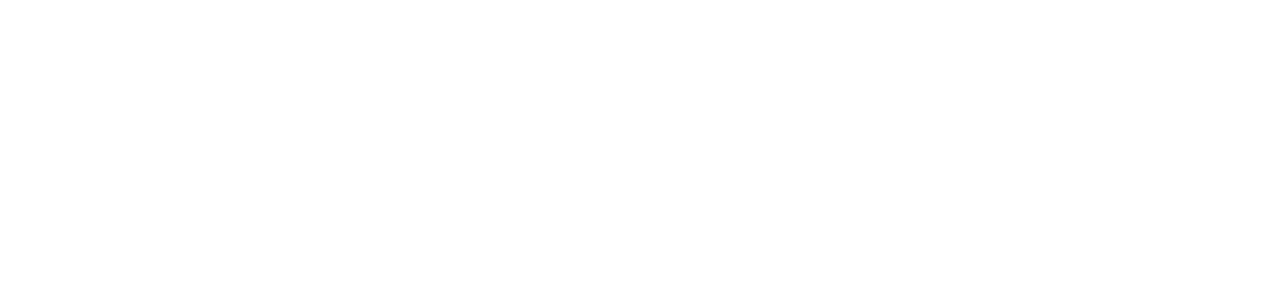
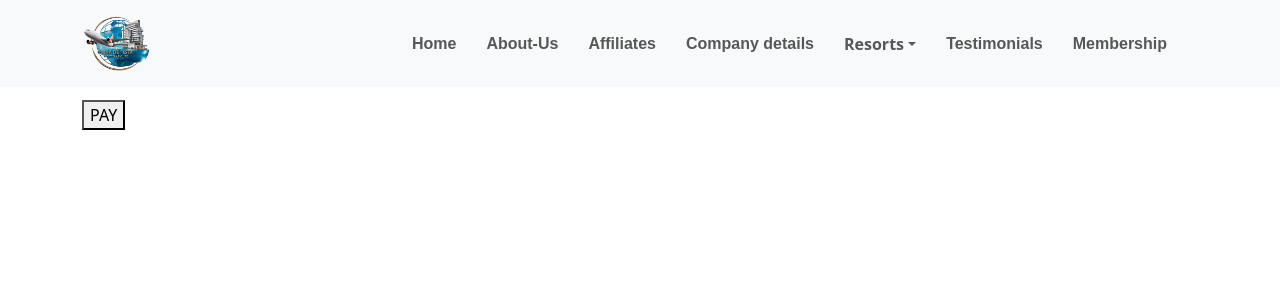
Before and after one commit to SourabhKanolkar/Zeba-website, a React (Vite) app: page /payment-page in a window 1280 px wide. Before the commit this address had no page. Shown: the top 300 px of the page. Built offline with nearby package versions, Linux system fonts and the light colour scheme.

Commit message:
payment test

```diff
--- a/index.html
+++ b/index.html
@@ -19,6 +19,7 @@
     <div id="root"></div>
 
     <script src="https://cdn.jsdelivr.net/npm/bootstrap@5.3.3/dist/js/bootstrap.bundle.min.js" integrity="sha384-YvpcrYf0tY3lHB60NNkmXc5s9fDVZLESaAA55NDzOxhy9GkcIdslK1eN7N6jIeHz" crossorigin="anonymous"></script>
+    <script src="https://checkout.razorpay.com/v1/checkout.js"></script>
     <script type="module" src="/src/main.jsx"></script>
   </body>
 </html>
--- a/src/App.jsx
+++ b/src/App.jsx
@@ -13,7 +13,7 @@
 import InternationalResort from './components/InternationalResort'
 import Membership from './components/Membership'
 import InternationalDet from './components/InternationalDet'
-import Test from './components/Test'
+import Payment from './components/Payment'
 
 import CompanyDetails from './components/CompanyDetails'
 import { BrowserRouter as Router, Routes, Route,Navigate } from 'react-router-dom';
@@ -44,7 +44,8 @@
       <Route path='/international' element={<InternationalResort />}></Route>
       <Route path="/internationalresorts/:id" element={<InternationalDet />} />
       <Route path='/membership' element={<Membership/>}></Route>
-      <Route path='/test' element={<Test />}></Route>
+      <Route path='/payment-page' element={<Payment />}></Route>
+
 
 
     </Routes>
--- /dev/null
+++ b/src/components/Payment.jsx
@@ -0,0 +1,51 @@
+import React from 'react'
+import Navbar from './Navbar'
+import { useState } from 'react'
+
+export default function Payment() {
+    const [displayRazorpay, setDisplayRazorpay] = useState(false);
+
+    const handleCreateOrder = async () => {
+        const options = {
+            key: 'rzp_test_YA455skRKjapj5', // Replace with your Razorpay API key
+            amount: '101', // amount in the smallest unit of currency
+            currency: 'INR',
+            name: 'Your Company Name',
+            description: 'Test transaction',
+            image: '',
+            handler: function (response) {
+                // handle payment response
+                console.log(response);
+            },
+            prefill: {
+                name: 'John Doe',
+                email: 'johndoe@example.com',
+                contact: '9999999999',
+            },
+            notes: {
+                address: 'Razorpay Corporate Office',
+            },
+            theme: {
+                color: '#61dafb',
+            },
+        };
+
+        const paymentObject = new window.Razorpay(options);
+        paymentObject.open();
+    };
+
+    return (
+        <>
+            <Navbar />
+            <section id='paymentPage-section' style={{marginTop:"100px"}}>
+                <div className="container">
+                    <div className="row">
+                        <div className="col-md-12">
+                            <button onClick={handleCreateOrder}>PAY</button>
+                        </div>
+                    </div>
+                </div>
+            </section>
+        </>
+    )
+}
--- a/src/components/Test.jsx
+++ /dev/null
@@ -1,11 +0,0 @@
-import React from 'react'
-
-export default function Test() {
-  return (
-  <>
-
-  <h2>payment test</h2>
-
-  </>
-  )
-}
```
